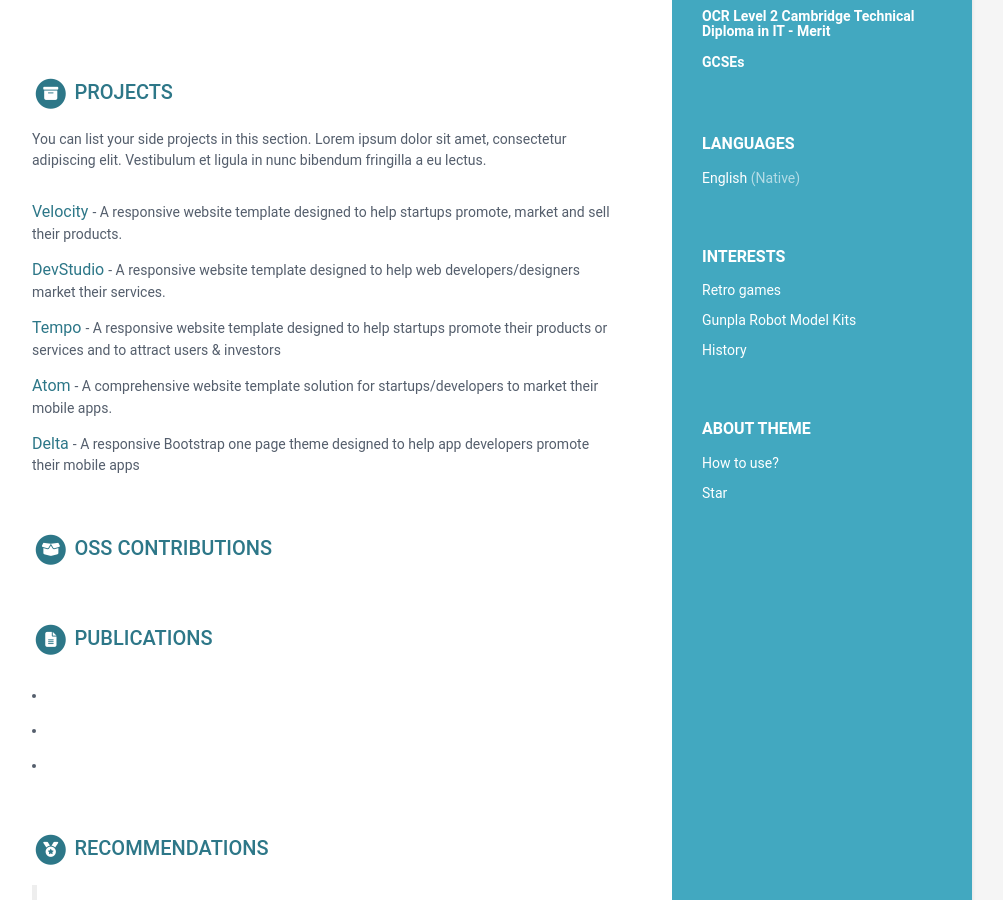
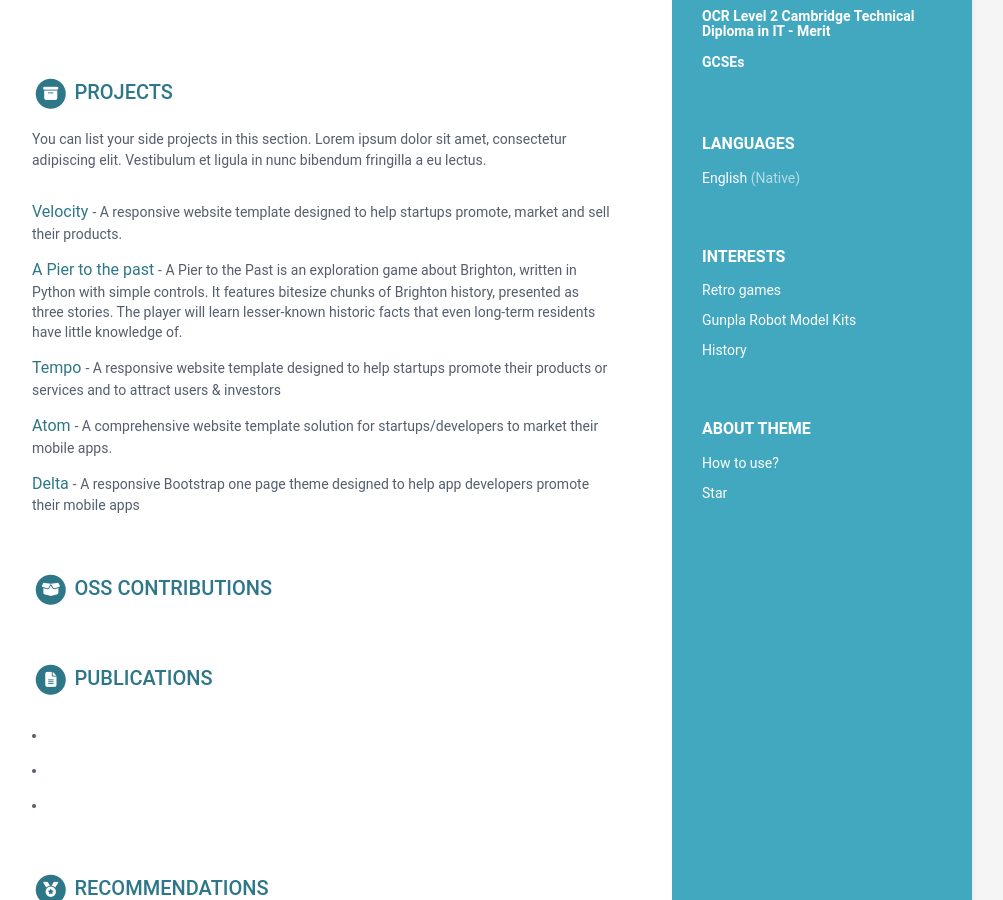
Before and after one commit to friedpuppy/online-cv, a Jekyll site: the page built from index.html, in a window 1280 px wide and 900 px high, scrolled down 685 px. Shown: the whole window, without its empty margins (168-1171 px from the left). Built offline with Jekyll 4.4.1, drawn with Linux system fonts in a browser that asks for light colours.

Commit message:
Update data.yml

```diff
--- a/_data/data.yml
+++ b/_data/data.yml
@@ -131,9 +131,9 @@ projects:
     link: "#hook"
     tagline: "A responsive website template designed to help startups promote, market and sell their products."
 
-  - title: DevStudio
-    link: "#"
-    tagline: "A responsive website template designed to help web developers/designers market their services."
+  - title: A Pier to the past
+    link: "https://friedpuppy.itch.io/a-pier-to-the-past"
+    tagline: "A Pier to the Past is an exploration game about Brighton, written in Python with simple controls. It features bitesize chunks of Brighton history, presented as three stories. The player will learn lesser-known historic facts that even long-term residents have little knowledge of."
 
   - title: Tempo
     link: "#"
```
